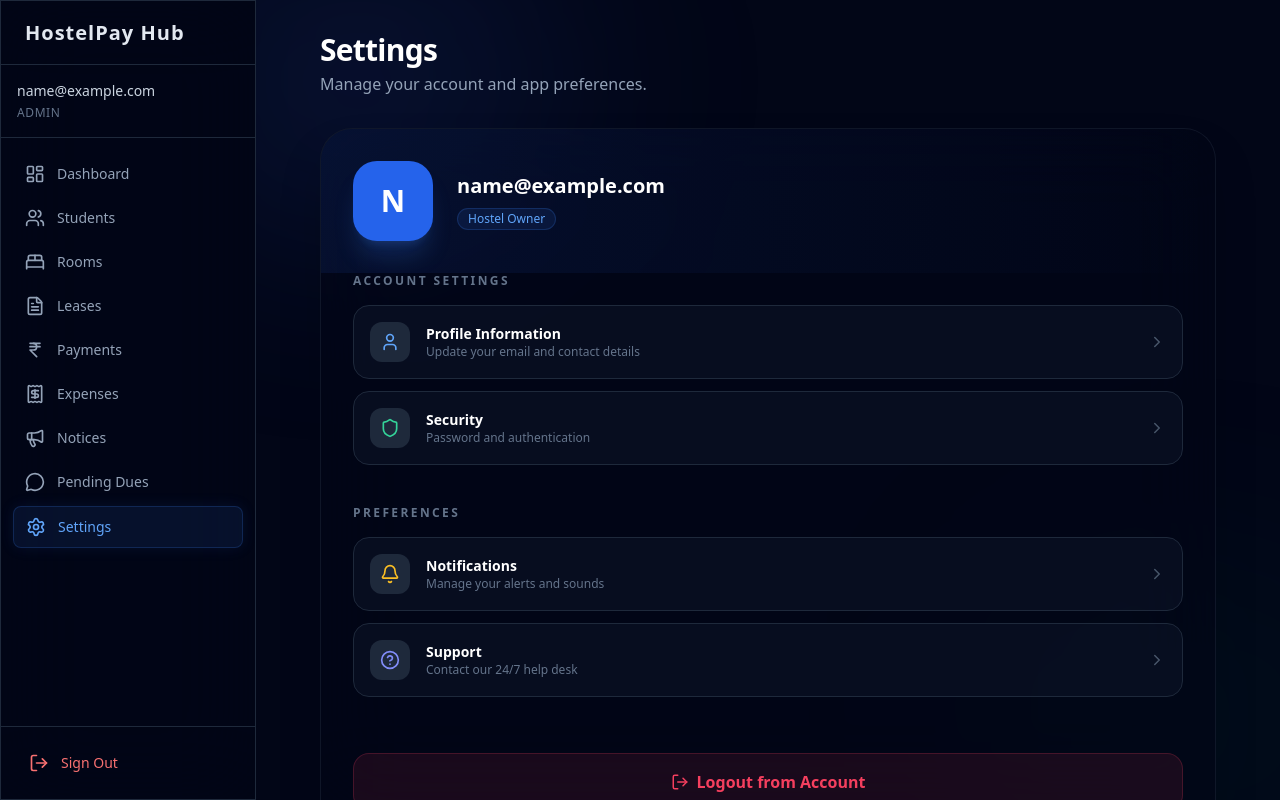
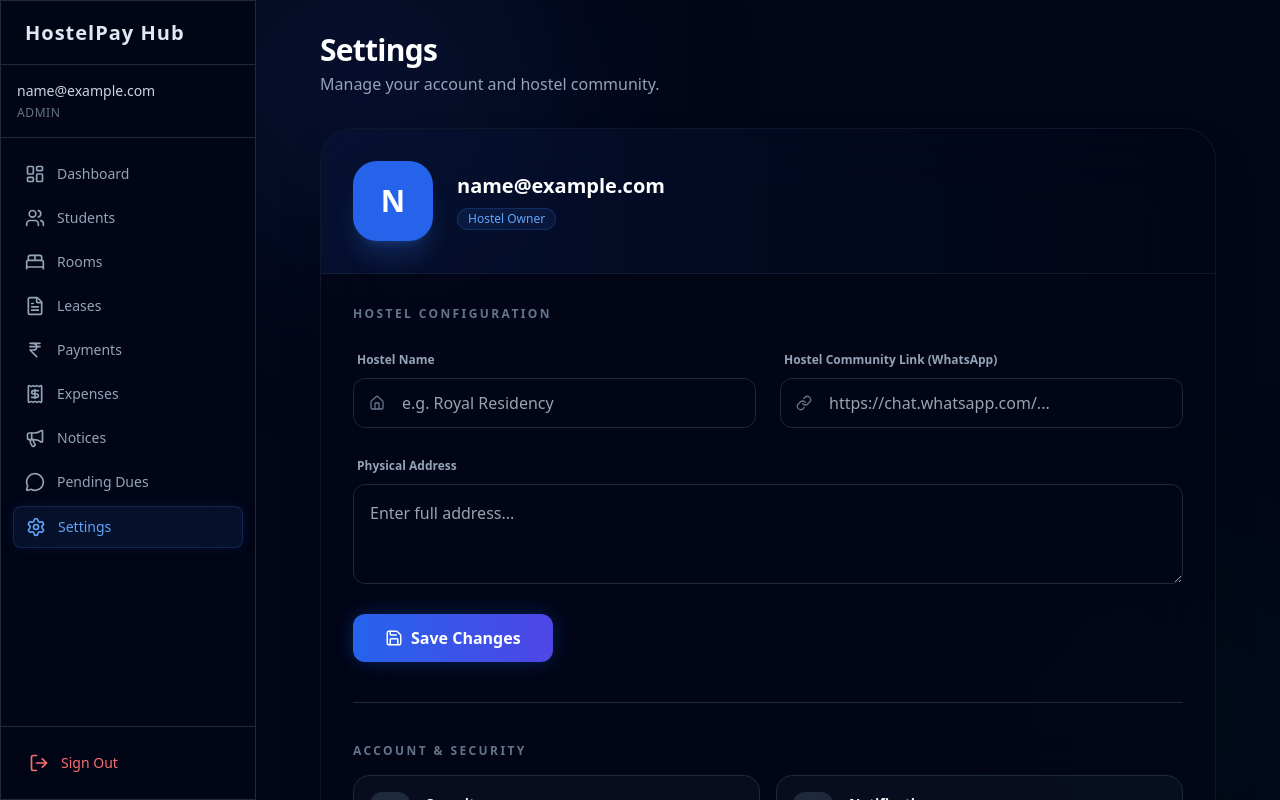
Before and after one commit to HostelPay-Hub/hostelpay-client, a React (Vite) app: page /settings in a window 1280 px wide. Built offline with nearby package versions, Linux system fonts and the light colour scheme; no server answers; sample sign-in values are in the browser's storage.

Commit message:
Feature: Functional Settings Page and Group Broadcast UI

```diff
--- a/src/api/endpoints.js
+++ b/src/api/endpoints.js
@@ -47,3 +47,8 @@ export const adminAPI = {
   getAllHostels: () => axiosClient.get('/admin/hostels'),
   toggleSubscription: (id, active) => axiosClient.put(`/admin/hostels/${id}/subscription?active=${active}`),
 };
+
+export const hostelAPI = {
+  getMe: () => axiosClient.get('/hostels/me'),
+  updateMe: (data) => axiosClient.put('/hostels/me', data),
+};
--- a/src/pages/OwnerDashboard.jsx
+++ b/src/pages/OwnerDashboard.jsx
@@ -130,11 +130,26 @@ const OwnerDashboard = () => {
 
       {/* The Hit List (Phase 8) */}
       <div className="premium-card">
-        <div className="flex items-center justify-between mb-6">
-          <h3 className="text-xl font-bold text-white">Pending Dues (The Hit List)</h3>
-          <span className="px-3 py-1 bg-rose-500/20 text-rose-400 rounded-full text-xs font-bold">
-            {pendingDues.length} Pending
-          </span>
+        <div className="flex flex-col sm:flex-row items-start sm:items-center justify-between gap-4 mb-6">
+          <div>
+            <h3 className="text-xl font-bold text-white">Pending Dues (The Hit List)</h3>
+            <span className="inline-block mt-1 px-3 py-1 bg-rose-500/20 text-rose-400 rounded-full text-xs font-bold uppercase tracking-wider">
+              {pendingDues.length} Pending
+            </span>
+          </div>
+
+          <button
+            onClick={() => {
+              if (metrics?.whatsappGroupUrl) {
+                window.open(metrics.whatsappGroupUrl, '_blank');
+              } else {
+                toast('Please set your Hostel Group Link in Settings first!', { icon: '📢' });
+              }
+            }}
+            className="flex items-center gap-2 px-6 py-3 bg-emerald-600 hover:bg-emerald-500 text-white rounded-xl transition-all shadow-[0_0_20px_rgba(16,185,129,0.3)] font-bold animate-glow"
+          >
+            <MessageSquare size={20} /> Broadcast to Group
+          </button>
         </div>
 
         <div className="overflow-x-auto">
@@ -144,7 +159,7 @@ const OwnerDashboard = () => {
                 <th className="pb-4 font-medium">Student</th>
                 <th className="pb-4 font-medium">Room</th>
                 <th className="pb-4 font-medium">Amount</th>
-                <th className="pb-4 font-medium text-right">Remind</th>
+                <th className="pb-4 font-medium text-right">Status</th>
               </tr>
             </thead>
             <tbody className="divide-y divide-slate-800/50">
@@ -154,12 +169,9 @@ const OwnerDashboard = () => {
                   <td className="py-4 text-slate-400">Room {item.roomNumber}</td>
                   <td className="py-4 font-bold text-rose-400">₹{item.pendingAmount}</td>
                   <td className="py-4 text-right">
-                    <button
-                      onClick={() => sendWhatsAppReminder(item)}
-                      className="inline-flex items-center gap-2 px-4 py-2 bg-emerald-600/10 text-emerald-400 rounded-xl hover:bg-emerald-600 hover:text-white transition-all font-bold text-xs"
-                    >
-                      <MessageSquare size={14} /> WhatsApp
-                    </button>
+                    <span className="text-[10px] font-bold uppercase tracking-widest text-slate-500 border border-slate-800 px-2 py-1 rounded">
+                      Overdue
+                    </span>
                   </td>
                 </tr>
               ))}
--- a/src/pages/SettingsPage.jsx
+++ b/src/pages/SettingsPage.jsx
@@ -1,78 +1,173 @@
-import React from 'react';
-import { User, Shield, Bell, HelpCircle, LogOut, ChevronRight } from 'lucide-react';
+import React, { useState, useEffect } from 'react';
+import { User, Shield, Bell, HelpCircle, LogOut, ChevronRight, Home, Link, Save, Loader2 } from 'lucide-react';
 import { useNavigate } from 'react-router-dom';
+import { hostelAPI } from '../api/endpoints';
+import toast from 'react-hot-toast';
 
 const SettingsPage = () => {
   const navigate = useNavigate();
   const user = JSON.parse(localStorage.getItem('user') || '{}');
+  const [loading, setLoading] = useState(false);
+  const [fetching, setFetching] = useState(true);
+  const [hostelData, setHostelData] = useState({
+    name: '',
+    address: '',
+    whatsappGroupUrl: ''
+  });
+
+  useEffect(() => {
+    fetchHostel();
+  }, []);
+
+  const fetchHostel = async () => {
+    try {
+      const res = await hostelAPI.getMe();
+      setHostelData({
+        name: res.data.name || '',
+        address: res.data.address || '',
+        whatsappGroupUrl: res.data.whatsappGroupUrl || ''
+      });
+    } catch (err) {
+      toast.error('Failed to load hostel settings');
+    } finally {
+      setFetching(false);
+    }
+  };
+
+  const handleSave = async (e) => {
+    e.preventDefault();
+    setLoading(true);
+    try {
+      await hostelAPI.updateMe(hostelData);
+      toast.success('Settings updated successfully!');
+    } catch (err) {
+      toast.error('Failed to save settings');
+    } finally {
+      setLoading(false);
+    }
+  };
 
   const logout = () => {
-    localStorage.removeItem('authToken');
+    localStorage.removeItem('token');
     localStorage.removeItem('user');
     navigate('/login');
   };
 
-  const sections = [
-    {
-      title: 'Account Settings',
-      items: [
-        { icon: User, label: 'Profile Information', sub: 'Update your email and contact details', color: 'text-blue-400' },
-        { icon: Shield, label: 'Security', sub: 'Password and authentication', color: 'text-emerald-400' }
-      ]
-    },
-    {
-      title: 'Preferences',
-      items: [
-        { icon: Bell, label: 'Notifications', sub: 'Manage your alerts and sounds', color: 'text-amber-400' },
-        { icon: HelpCircle, label: 'Support', sub: 'Contact our 24/7 help desk', color: 'text-indigo-400' }
-      ]
-    }
-  ];
+  if (fetching) return <div className="p-10 text-center text-slate-500 font-bold uppercase tracking-widest animate-pulse">Syncing Cloud Settings...</div>;
 
   return (
-    <div className="max-w-4xl mx-auto space-y-8 animate-in fade-in slide-in-from-bottom-4 duration-700">
+    <div className="max-w-4xl mx-auto space-y-8 animate-in fade-in slide-in-from-bottom-4 duration-700 pb-20">
       <div className="flex justify-between items-end">
         <div>
           <h2 className="text-3xl font-black text-white tracking-tight">Settings</h2>
-          <p className="text-slate-400 mt-1">Manage your account and app preferences.</p>
+          <p className="text-slate-400 mt-1">Manage your account and hostel community.</p>
         </div>
       </div>
 
       <div className="glass-dark rounded-[2rem] border border-slate-800/50 overflow-hidden shadow-2xl">
-        <div className="p-8 flex items-center gap-6 bg-gradient-to-r from-blue-600/10 to-transparent">
+        {/* User Header */}
+        <div className="p-8 flex items-center gap-6 bg-gradient-to-r from-blue-600/10 to-transparent border-b border-slate-800/50">
           <div className="w-20 h-20 rounded-3xl bg-blue-600 flex items-center justify-center text-3xl font-black text-white shadow-xl shadow-blue-500/20">
             {user.email?.charAt(0).toUpperCase()}
           </div>
           <div>
             <h3 className="text-xl font-bold text-white">{user.email}</h3>
             <span className="inline-flex items-center px-2.5 py-0.5 rounded-full text-xs font-medium bg-blue-500/10 text-blue-400 border border-blue-500/20 mt-2">
-              Hostel Owner
+              {user.role === 'STUDENT' ? 'Hostel Resident' : 'Hostel Owner'}
             </span>
           </div>
         </div>
 
-        <div className="p-8 pt-0 space-y-10">
-          {sections.map((section, idx) => (
-            <div key={idx} className="space-y-4">
-              <h4 className="text-xs font-black uppercase tracking-[0.2em] text-slate-500">{section.title}</h4>
-              <div className="grid grid-cols-1 gap-3">
-                {section.items.map((item, i) => (
-                  <button key={i} className="flex items-center justify-between p-4 bg-slate-900/50 hover:bg-slate-800/50 border border-slate-800 rounded-2xl transition-all group">
+        <div className="p-8 space-y-10">
+          {/* Hostel Configuration (Only for Owners) */}
+          {user.role !== 'STUDENT' && (
+            <div className="space-y-6">
+              <h4 className="text-xs font-black uppercase tracking-[0.2em] text-slate-500">Hostel Configuration</h4>
+              <form onSubmit={handleSave} className="grid grid-cols-1 md:grid-cols-2 gap-6">
+                <div className="space-y-2">
+                  <label className="text-xs font-bold text-slate-400 ml-1">Hostel Name</label>
+                  <div className="relative">
+                    <Home className="absolute left-4 top-1/2 -translate-y-1/2 w-4 h-4 text-slate-500" />
+                    <input
+                      type="text"
+                      value={hostelData.name}
+                      onChange={(e) => setHostelData({...hostelData, name: e.target.value})}
+                      className="input-field pl-12"
+                      placeholder="e.g. Royal Residency"
+                    />
+                  </div>
+                </div>
+
+                <div className="space-y-2">
+                  <label className="text-xs font-bold text-slate-400 ml-1">Hostel Community Link (WhatsApp)</label>
+                  <div className="relative">
+                    <Link className="absolute left-4 top-1/2 -translate-y-1/2 w-4 h-4 text-slate-500" />
+                    <input
+                      type="url"
+                      value={hostelData.whatsappGroupUrl}
+                      onChange={(e) => setHostelData({...hostelData, whatsappGroupUrl: e.target.value})}
+                      className="input-field pl-12"
+                      placeholder="https://chat.whatsapp.com/..."
+                    />
+                  </div>
+                </div>
+
+                <div className="md:col-span-2 space-y-2">
+                  <label className="text-xs font-bold text-slate-400 ml-1">Physical Address</label>
+                  <textarea
+                    value={hostelData.address}
+                    onChange={(e) => setHostelData({...hostelData, address: e.target.value})}
+                    className="input-field min-h-[100px] py-4"
+                    placeholder="Enter full address..."
+                  />
+                </div>
+
+                <div className="md:col-span-2">
+                  <button
+                    type="submit"
+                    disabled={loading}
+                    className="btn-primary w-full md:w-auto flex items-center justify-center gap-2 px-8"
+                  >
+                    {loading ? <Loader2 className="w-5 h-5 animate-spin" /> : <><Save size={18} /> Save Changes</>}
+                  </button>
+                </div>
+              </form>
+            </div>
+          )}
+
+          <div className="h-px bg-slate-800" />
+
+          {/* Preferences Section */}
+          <div className="space-y-4">
+            <h4 className="text-xs font-black uppercase tracking-[0.2em] text-slate-500">Account & Security</h4>
+            <div className="grid grid-cols-1 md:grid-cols-2 gap-4">
+              <button className="flex items-center justify-between p-4 bg-slate-900/50 hover:bg-slate-800/50 border border-slate-800 rounded-2xl transition-all group text-left">
                 <div className="flex items-center gap-4">
-                      <div className={`p-2.5 rounded-xl bg-slate-800 ${item.color}`}>
-                        <item.icon size={20} />
+                  <div className="p-2.5 rounded-xl bg-slate-800 text-emerald-400">
+                    <Shield size={20} />
                   </div>
-                      <div className="text-left">
-                        <div className="text-sm font-bold text-white group-hover:text-blue-400 transition-colors">{item.label}</div>
-                        <div className="text-xs text-slate-500">{item.sub}</div>
+                  <div>
+                    <div className="text-sm font-bold text-white group-hover:text-blue-400 transition-colors">Security</div>
+                    <div className="text-xs text-slate-500">Change password & 2FA</div>
                   </div>
                 </div>
                 <ChevronRight size={18} className="text-slate-600 group-hover:text-white transition-all" />
               </button>
-                ))}
+
+              <button className="flex items-center justify-between p-4 bg-slate-900/50 hover:bg-slate-800/50 border border-slate-800 rounded-2xl transition-all group text-left">
+                <div className="flex items-center gap-4">
+                  <div className="p-2.5 rounded-xl bg-slate-800 text-amber-400">
+                    <Bell size={20} />
+                  </div>
+                  <div>
+                    <div className="text-sm font-bold text-white group-hover:text-blue-400 transition-colors">Notifications</div>
+                    <div className="text-xs text-slate-500">Email & push alerts</div>
                   </div>
                 </div>
-          ))}
+                <ChevronRight size={18} className="text-slate-600 group-hover:text-white transition-all" />
+              </button>
+            </div>
+          </div>
 
           <div className="pt-4">
             <button
@@ -86,7 +181,7 @@ const SettingsPage = () => {
       </div>
 
       <div className="text-center text-[10px] text-slate-600 font-bold uppercase tracking-widest">
-        HostelPay Hub v1.4.2 • Enterprise Edition
+        HostelPay Hub v1.5.0 • Build 2026.05.06
       </div>
     </div>
   );
```
Lines whose indentation alone changed are shown as unchanged.
